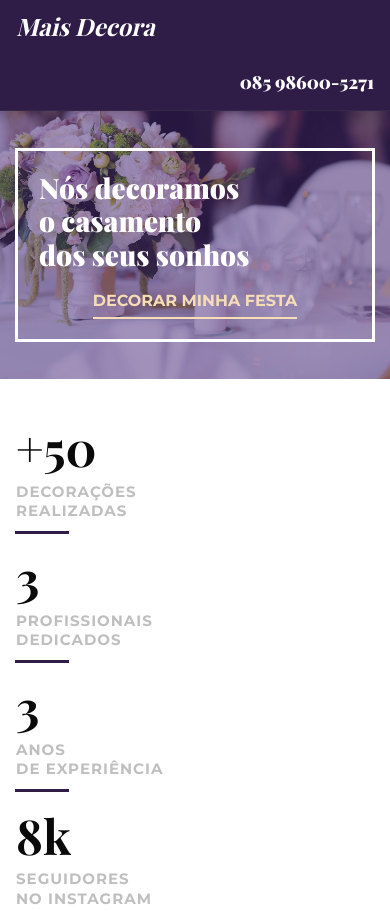
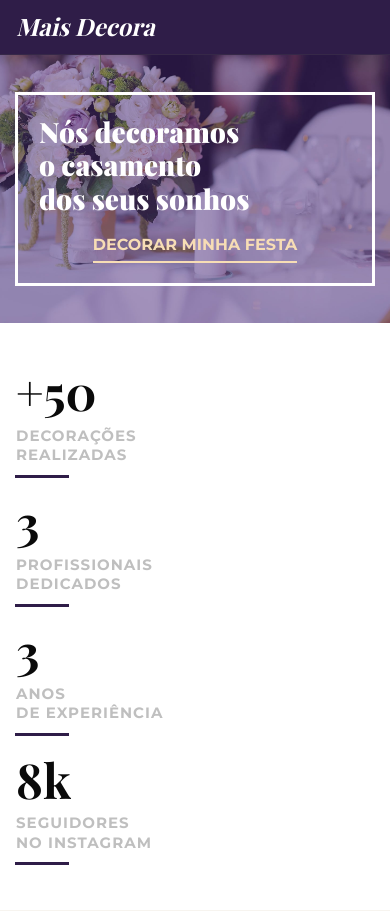
Before and after one commit to henriquegogo/maisdecora, a plain HTML site: page index.html in a window 390 px wide. Shown: the top 911 px of the page. Drawn offline with nearby package versions, Linux system fonts and the light colour scheme; a web font is replaced by a local one.

Commit message:
Removendo telefone da topbar, pois estava quebrando

```diff
--- a/index.html
+++ b/index.html
@@ -22,29 +22,6 @@
                            <div class="moto-widget moto-widget-text moto-preset-default moto-spacing-top-auto moto-spacing-right-auto moto-spacing-bottom-auto moto-spacing-left-auto" data-widget="text" data-preset="default" data-spacing="aaaa">
                               <div class="moto-widget-text-content moto-widget-text-editable">
                                  <p class="moto-text_system_1"><a href="https://henriquegogo.github.io/maisdecora/" data-action="page" data-id="9" class="moto-link">Mais Decora</a></p>
-                              </div>
-                           </div>
-                        </div>
-                        <div class="moto-cell col-sm-9 moto-widget moto-widget-row__column" data-container="container" data-widget="row.column" style="" data-bg-position="left top">
-                           <div class="moto-widget moto-widget-row moto-justify-content_center" data-widget="row" style="" data-bg-position="left top">
-                              <div class="container-fluid">
-                                 <div class="row" data-container="container">
-                                    <div class="moto-cell col-sm-9 moto-widget moto-widget-row__column" data-container="container" data-widget="row.column" style="" data-bg-position="left top">
-                                       <div data-widget-id="wid__menu__5cc17befc2aed" class="moto-widget moto-widget-menu moto-preset-default moto-align-center moto-spacing-top-small moto-spacing-right-auto moto-spacing-bottom-small moto-spacing-left-auto" data-preset="default" data-widget="menu">
-                                          <ul class="moto-widget-menu-list moto-widget-menu-list_horizontal">
-                                             <li class="moto-widget-menu-item">
-                                             </li>
-                                          </ul>
-                                       </div>
-                                    </div>
-                                    <div class="moto-cell col-sm-3 moto-widget moto-widget-row__column" data-container="container" data-widget="row.column" style="" data-bg-position="left top">
-                                       <div class="moto-widget moto-widget-text moto-preset-default moto-spacing-top-auto moto-spacing-right-auto moto-spacing-bottom-auto moto-spacing-left-auto" data-widget="text" data-preset="default" data-spacing="aaaa" data-animation="">
-                                          <div class="moto-widget-text-content moto-widget-text-editable">
-                                             <p class="moto-text_system_2" style="text-align: right;"><a href="tel:085986005271" data-action="call" class="moto-link">085 98600-5271</a></p>
-                                          </div>
-                                       </div>
-                                    </div>
-                                 </div>
                               </div>
                            </div>
                         </div>
```
